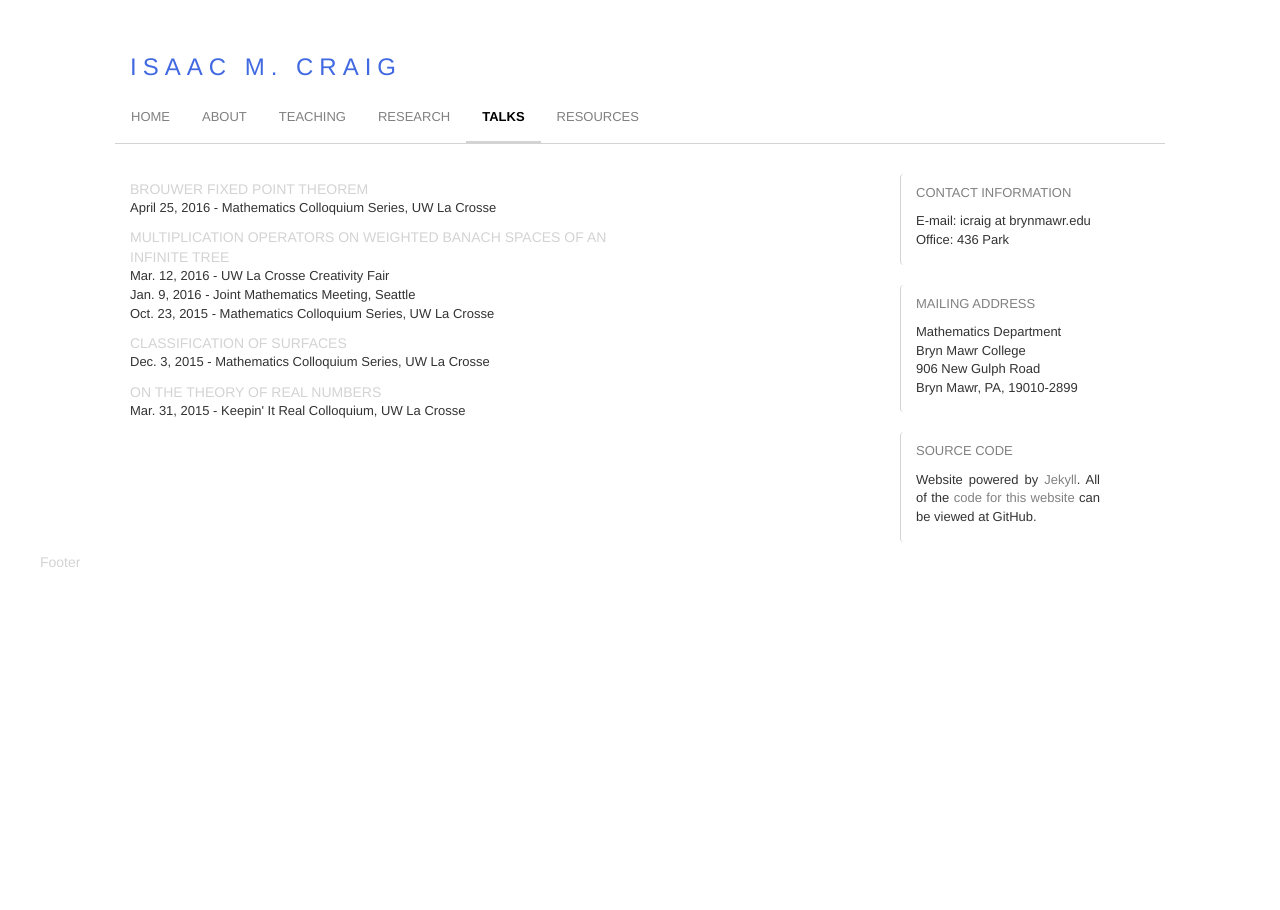
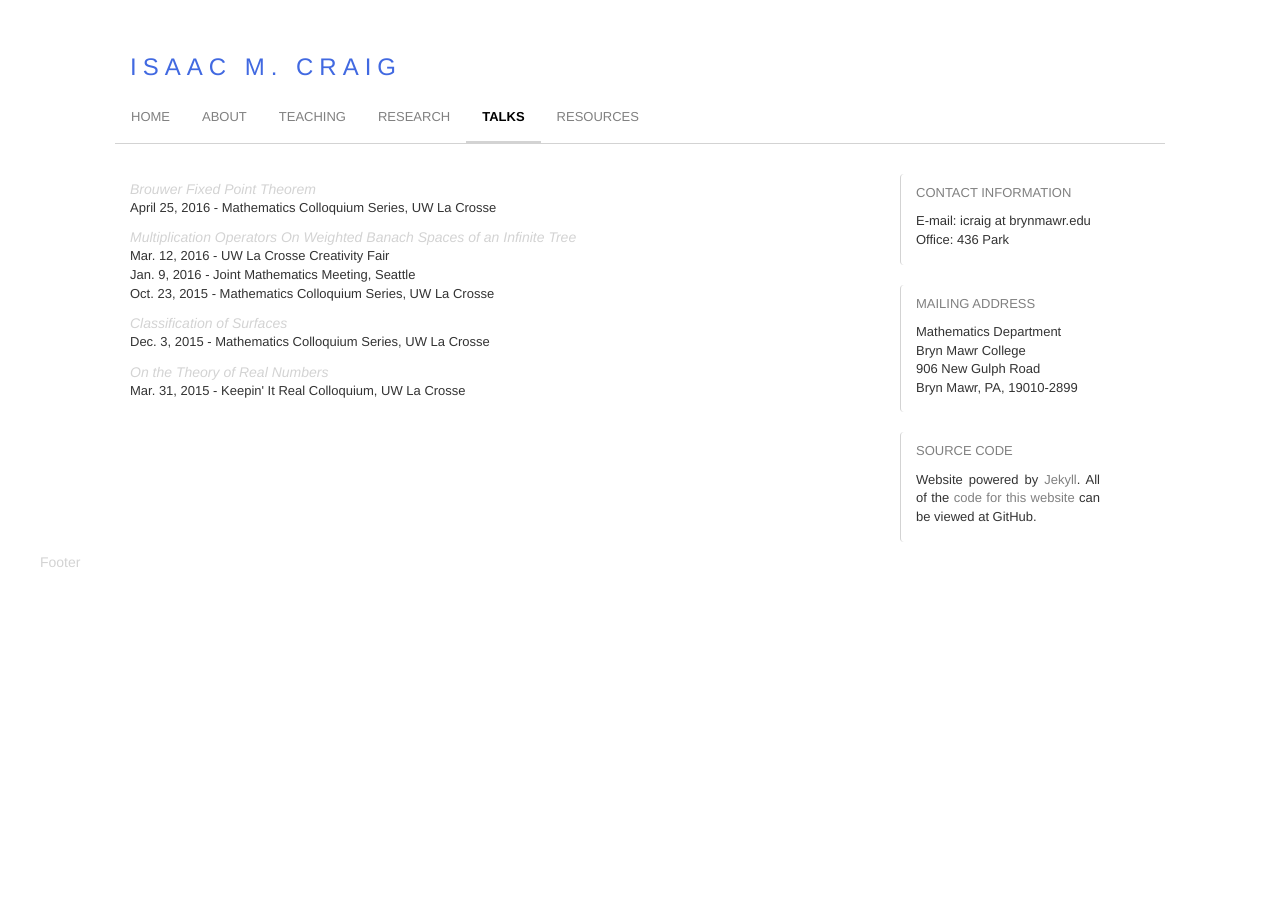
Before and after one commit to isundberg/isaacmc.github.io, a Jekyll site: the page built from talks/index.html, in a window 1280 px wide. Built offline with Jekyll 4.4.1, drawn with Linux system fonts in a browser that asks for light colours.

Commit message:
Update index.css

```diff
--- a/css/index.css
+++ b/css/index.css
@@ -106,7 +106,7 @@ body {
 	float: left;
 	clear: left;
 	color: lightgray;
-	text-transform: uppercase;
+	font-style: italic;
 }
 
 #contentList {
```
